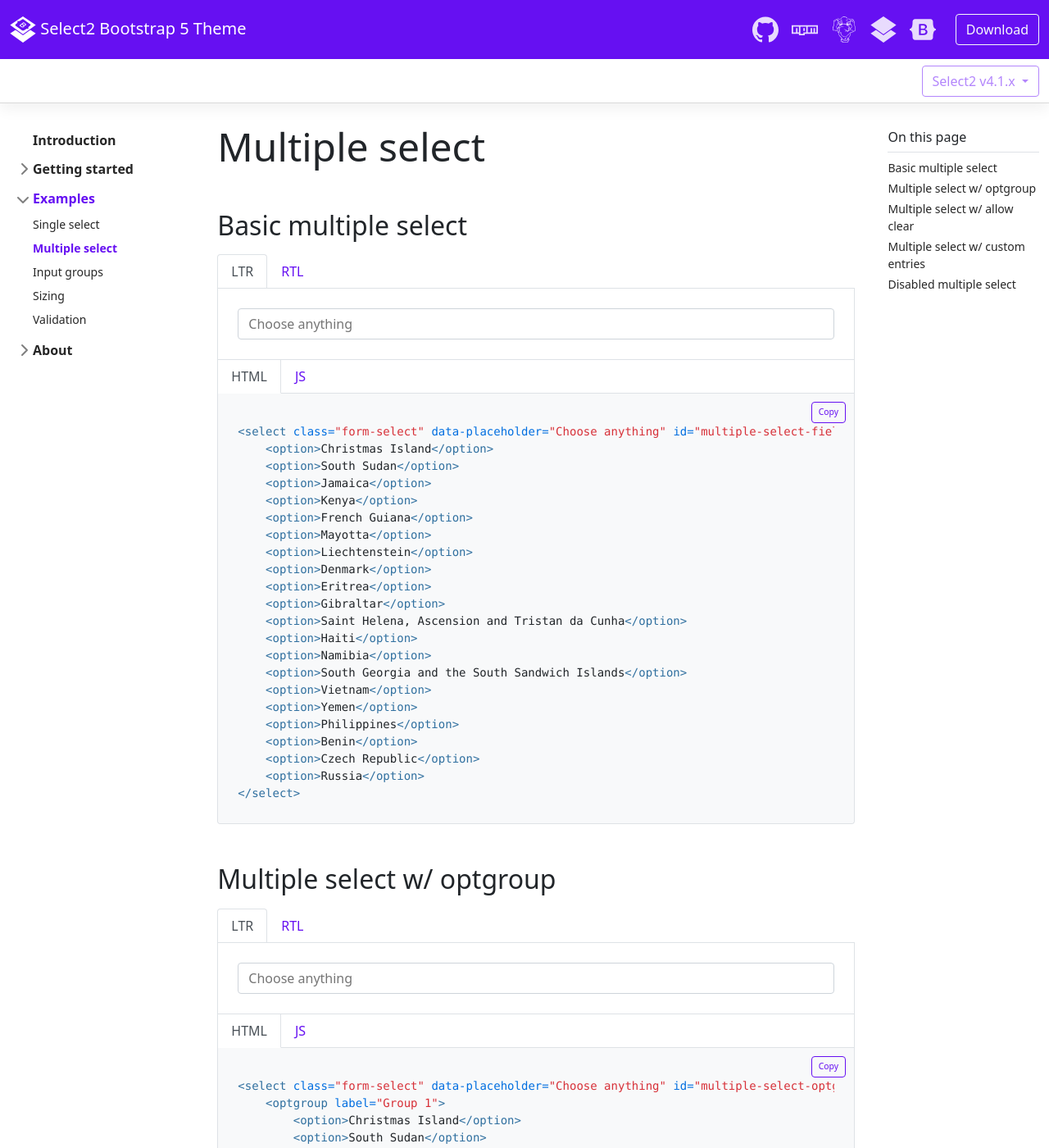
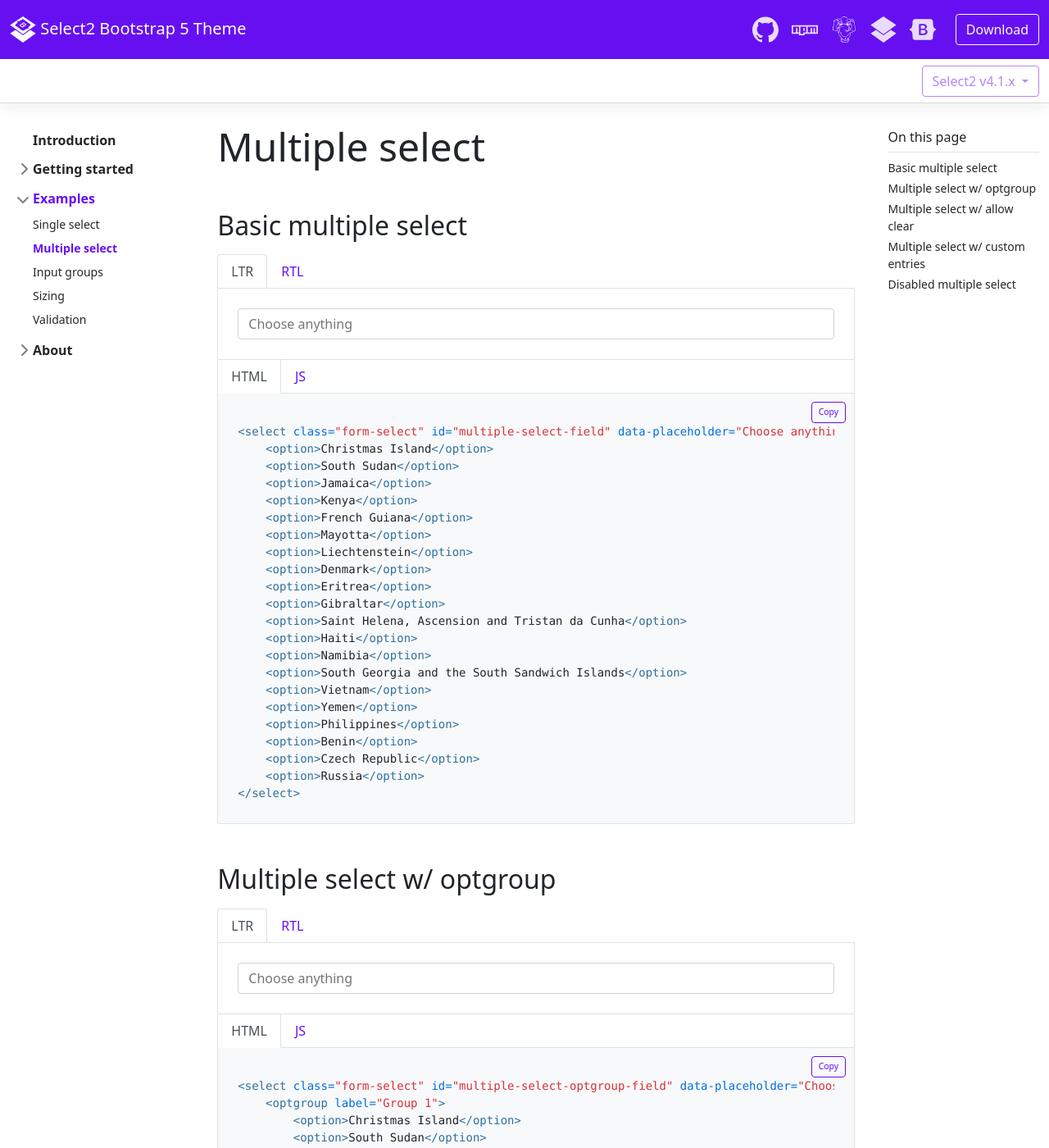
Before and after one commit to apalfrey/select2-bootstrap-5-theme, a Jekyll site: the page built from docs/examples/multiple-select.html, in a window 1280 px wide and 1400 px high. Shown: the whole window at 82% size. Built offline with Jekyll 4.4.1, drawn with Linux system fonts in a browser that asks for light colours; nearby versions of some CDN libraries; comment, search, counter and statistics services are not loaded; some of the changed text lies outside the part shown.

Commit message:
More cleanup to keep things uniform

```diff
--- a/docs/examples/multiple-select.html
+++ b/docs/examples/multiple-select.html
@@ -7,8 +7,9 @@
 
 <h2 id="multiple-select">Basic multiple select</h2>
 {% assign field_name = "multiple-select" %}
+
 {% capture example_html %}
-<select class="form-select" data-placeholder="Choose anything" id="{{ field_name }}-field" multiple>
+<select class="form-select" id="{{ field_name }}-field" data-placeholder="Choose anything" multiple>
     <option>Christmas Island</option>
     <option>South Sudan</option>
     <option>Jamaica</option>
@@ -45,8 +46,9 @@
 
 <h2 id="multiple-select-optgroup">Multiple select w/ optgroup</h2>
 {% assign field_name = "multiple-select-optgroup" %}
+
 {% capture example_html %}
-<select class="form-select" data-placeholder="Choose anything" id="{{ field_name }}-field" multiple>
+<select class="form-select" id="{{ field_name }}-field" data-placeholder="Choose anything" multiple>
     <optgroup label="Group 1">
         <option>Christmas Island</option>
         <option>South Sudan</option>
@@ -89,8 +91,9 @@
 
 <h2 id="multiple-select-clear">Multiple select w/ allow clear</h2>
 {% assign field_name = "multiple-select-clear" %}
+
 {% capture example_html %}
-<select class="form-select" data-placeholder="Choose anything" id="{{ field_name }}-field" multiple>
+<select class="form-select" id="{{ field_name }}-field" data-placeholder="Choose anything" multiple>
     <option>Christmas Island</option>
     <option>South Sudan</option>
     <option>Jamaica</option>
@@ -128,8 +131,9 @@
 
 <h2 id="multiple-select-custom">Multiple select w/ custom entries</h2>
 {% assign field_name = "multiple-select-custom" %}
+
 {% capture example_html %}
-<select class="form-select" data-placeholder="Choose anything" id="{{ field_name }}-field" multiple>
+<select class="form-select" id="{{ field_name }}-field" data-placeholder="Choose anything" multiple>
     <option>Christmas Island</option>
     <option>South Sudan</option>
     <option>Jamaica</option>
@@ -167,8 +171,9 @@
 
 <h2 id="multiple-select-disabled">Disabled multiple select</h2>
 {% assign field_name = "multiple-select-disabled" %}
+
 {% capture example_html %}
-<select class="form-select" data-placeholder="Choose anything" id="{{ field_name }}-field" multiple disabled>
+<select class="form-select" id="{{ field_name }}-field" data-placeholder="Choose anything" multiple disabled>
     <option>Christmas Island</option>
     <option>South Sudan</option>
     <option>Jamaica</option>
```
